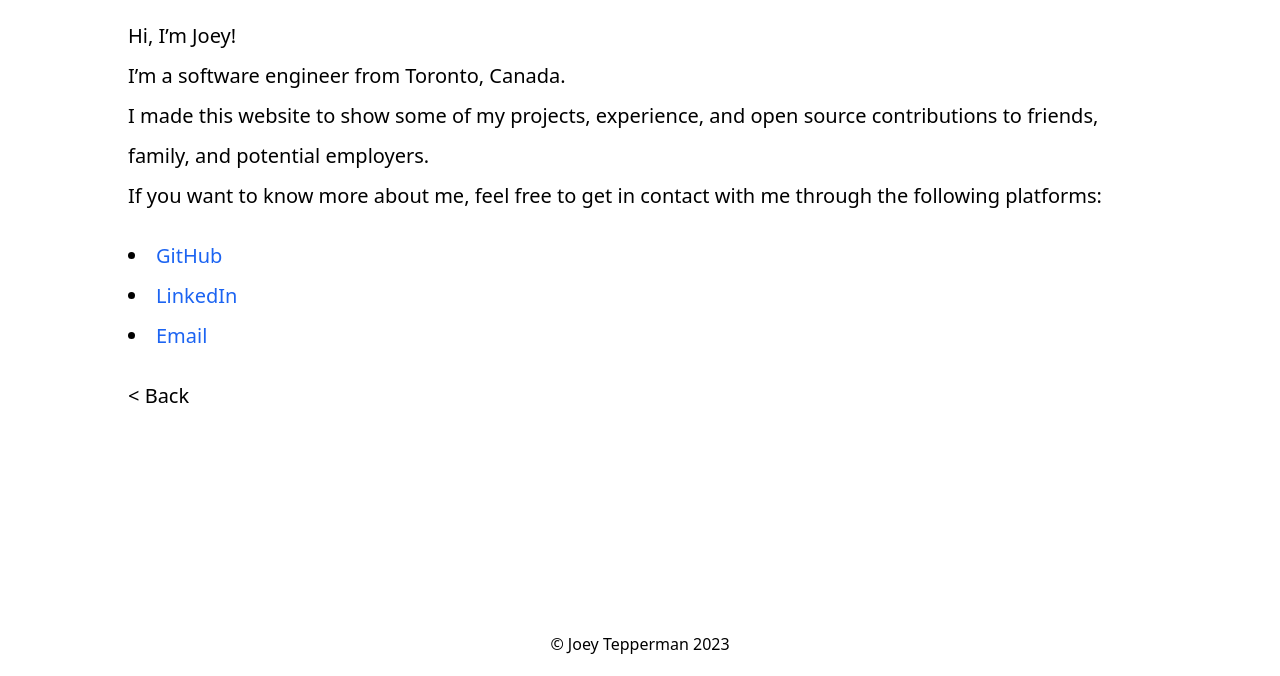
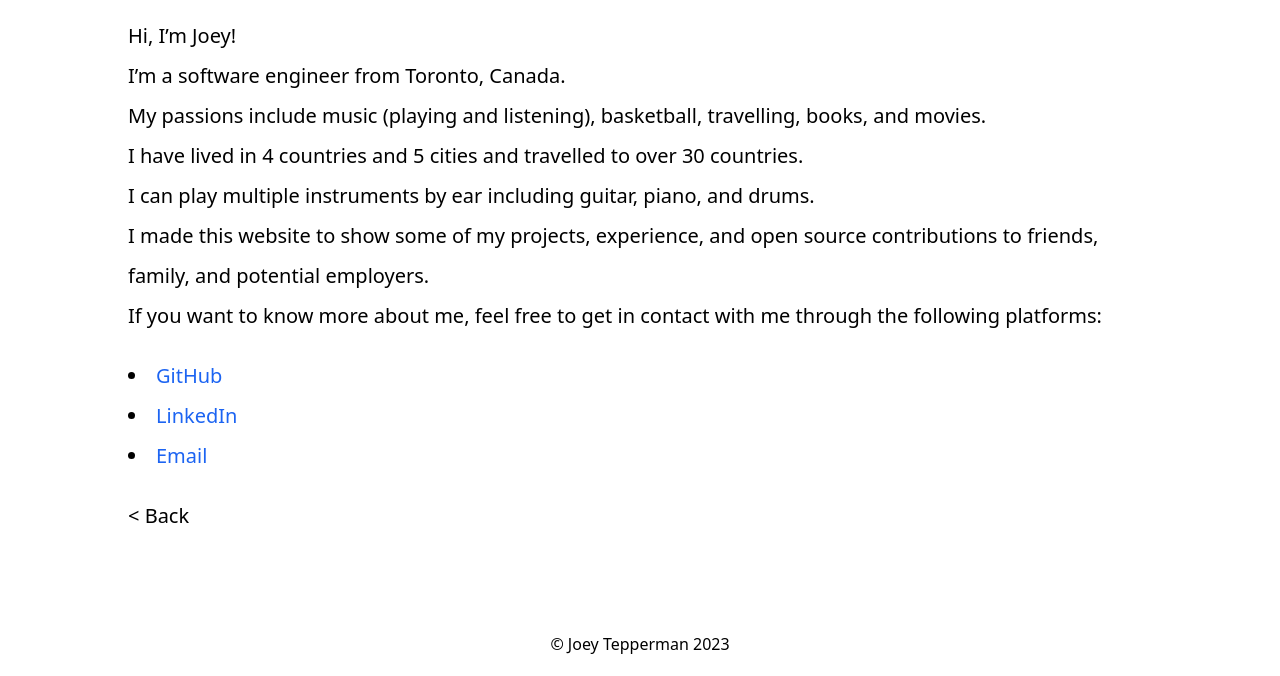
Before and after one commit to joeytepp/personal-website, a Gatsby site: page /about in a window 1280 px wide. Shown: the part 188-864 px from the top of the page. Built offline with nearby package versions, Linux system fonts and the light colour scheme; Gatsby itself is replaced by a stand-in of ours.

Commit message:
Add more to about page

```diff
--- a/src/pages/about.js
+++ b/src/pages/about.js
@@ -13,6 +13,9 @@ export default function AboutPage() {
         <h2 className="text-3xl font-bold my-10">Hey There 👋</h2>
         <p>Hi, I’m Joey!</p>
         <p>I’m a software engineer from Toronto, Canada.</p>
+        <p>My passions include music (playing and listening), basketball, travelling, books, and movies.</p>
+        <p>I have lived in 4 countries and 5 cities and travelled to over 30 countries.</p>
+        <p>I can play multiple instruments by ear including guitar, piano, and drums.</p>
         <p>I made this website to show some of my projects, experience, and open source contributions to friends, family, and potential employers.</p>
         <p>If you want to know more about me, feel free to get in contact with me through the following platforms:</p>
 
```
